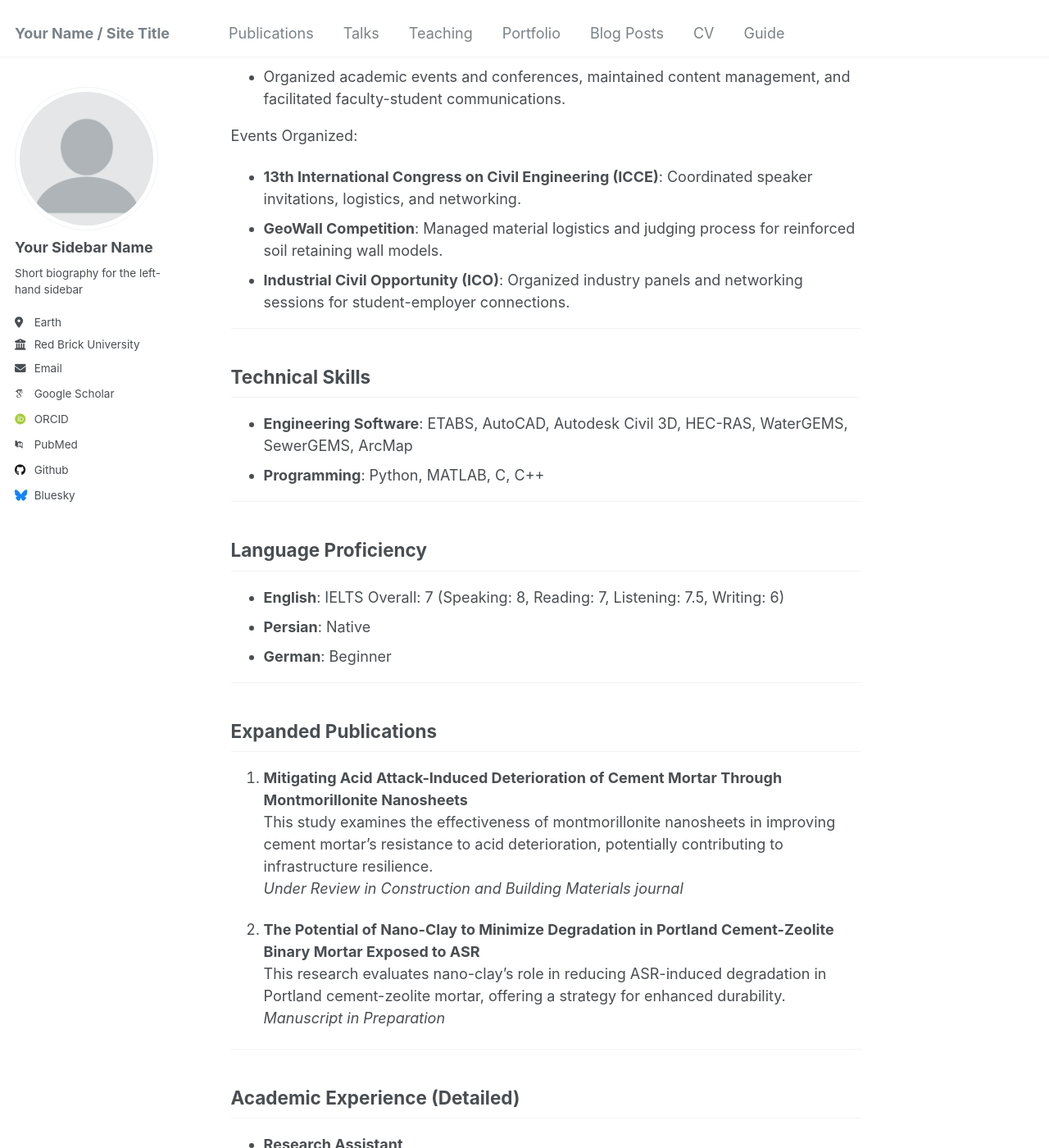
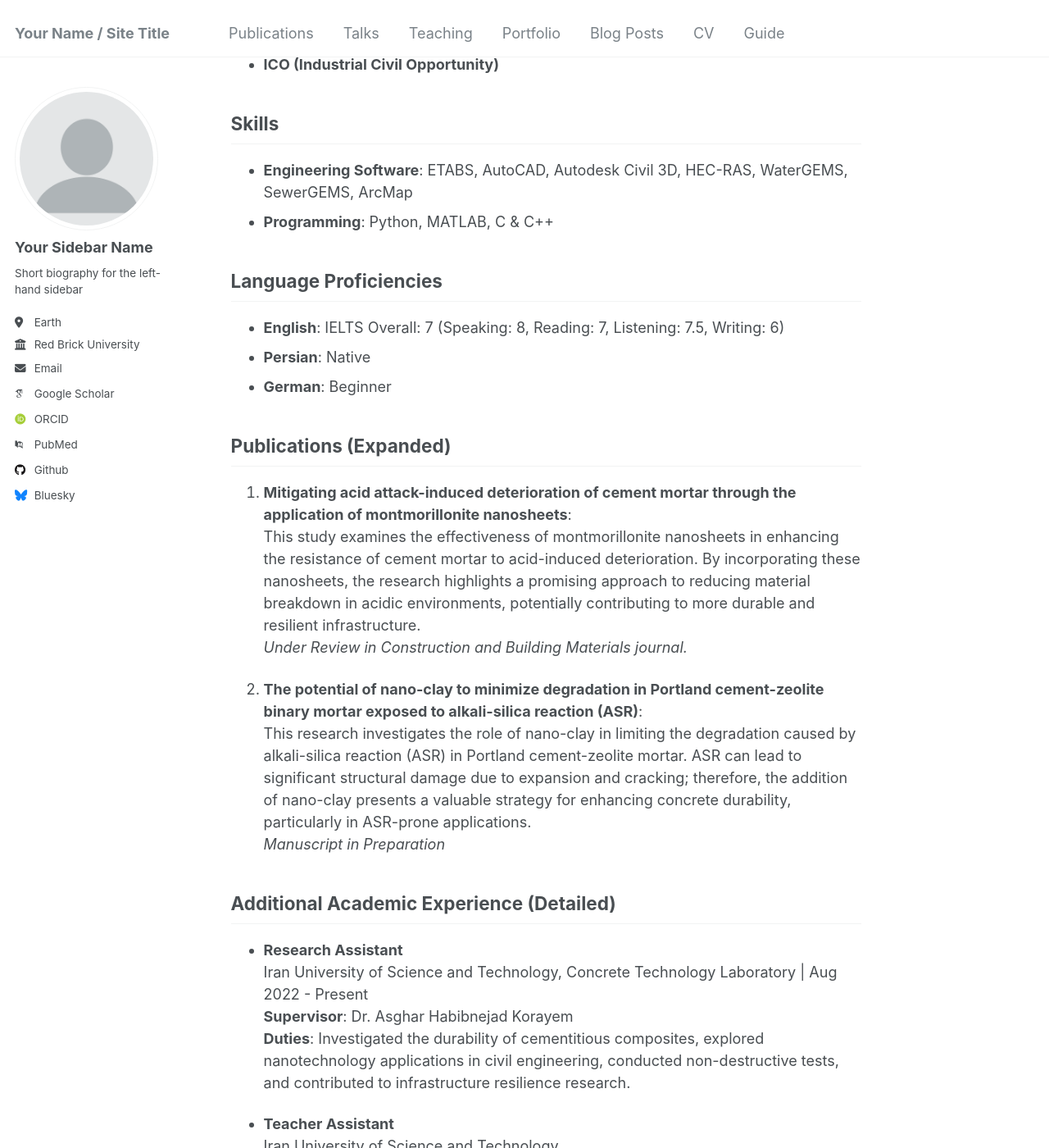
Before and after one commit to ParmidaMasoumi/ParmidaMasoumi.github.io, a Jekyll site: the page built from _pages/about.md, in a window 1280 px wide and 1400 px high, scrolled down 2736 px. Shown: the whole window at 82% size. Built offline with Jekyll 4.4.1, drawn with Linux system fonts in a browser that asks for light colours; some web fonts are replaced; some of the changed text lies outside the part shown.

Commit message:
Update about.md

```diff
--- a/_pages/about.md
+++ b/_pages/about.md
@@ -7,150 +7,127 @@ redirect_from:
   - /about.html
 ---
 
+# Home
 
 Hello, I hold a **Bachelor of Science in Civil Engineering** from **Iran University of Science and Technology**. My focus has been on **advanced construction materials**, particularly in **improving concrete durability with nano-materials**. I engaged in **extensive research** within the **concrete technology lab**, working on projects related to **chloride transport**, **alkali-silica reaction**, and **acid resistance in cement mortar**.
-
-
----
-
-## Research Focus
-
-With a focus on advanced construction materials, I specialize in enhancing concrete durability through nano-materials. My research experience in the Concrete Technology Laboratory includes studies on chloride transport, alkali-silica reaction, and acid resistance in cement mortar.
-
----
 
 ## Education
 
 - **B.Sc. in Civil Engineering**
-  _Iran University of Science and Technology (IUST), Tehran, Iran_
-  **2020 – 2024**
+  Iran University of Science and Technology (IUST), Tehran, Iran
+  2020 – 2024
 
 - **High School Diploma in Mathematics & Physics**
-  _Farzanegan7: Sampad (National Organization for Development of Exceptional Talents), Tehran, Iran_
-  **2017 – 2020**
-
----
+  Farzanegan7: Sampad (National Organization for Development of Exceptional Talents), Tehran, Iran
+  2017 – 2020
 
 ## Academic Experience
 
 - **Research Assistant**
-  _Concrete Technology Laboratory, Iran University of Science and Technology_
-  **Aug 2022 – Present**
+  Iran University of Science and Technology, Concrete Technology Laboratory | Aug 2022 - Present
   **Supervisor**: Dr. Asghar Habibnejad Korayem
 
-- **Teaching Assistant**
-  _Iran University of Science and Technology_
-
-  - **Concrete Technology**
-    **Sep 2023 – Jan 2024**
-
-  - **Energy and Sustainable Development**
-    **Jan 2024 – July 2024**
-
-  - **Concrete Technology Laboratory**
-    **Jan 2023 – July 2023**
-
-  - **Fluid Mechanics**
-    **Jan 2023 – July 2023**
-
-  - **Civil Engineering Hydraulics**
-    **Sep 2023 – Jan 2024**
-
-
----
+- **Teacher Assistant**
+  Iran University of Science and Technology
+  - Concrete Technology | Sep 2023 - Jan 2024
+  - Energy and Sustainable Development | Jan 2024 - July 2024
+  - Concrete Technology Laboratory | Jan 2023 - July 2023
+  - Fluid Mechanics | Jan 2023 - July 2023
+  - Civil Engineering Hydraulics | Sep 2023 - Jan 2024
 
 ## Publications
 
-1. **Mitigating Acid Attack-Induced Deterioration of Cement Mortar Through Montmorillonite Nanosheets**
-   _Under Review in Construction and Building Materials journal_
+- **Mitigating acid attack-induced deterioration of cement mortar through the application of montmorillonite nanosheets**
+  _Under Review in Construction and Building Materials journal._
 
-2. **The Potential of Nano-Clay to Minimize Degradation in Portland Cement-Zeolite Binary Mortar Exposed to Alkali-Silica Reaction (ASR)**
-   _Manuscript in Preparation_
-
----
+- **The potential of nano-clay to minimize degradation in Portland cement-zeolite binary mortar exposed to alkali-silica reaction (ASR)**
+  _Manuscript in Preparation_
 
 ## Work Experience
 
-- **Ariantiss Co.**
-  _Building Retrofit Design and Implementation_
-  Conducted site assessments, supported civil engineering project execution, utilized AutoCAD for design, and contributed to project proposals and presentations.
+- **Ariantiss Co. | Building Retrofit Design and Implementation**
+  - Conducted thorough assessments of existing buildings for structural integrity and retrofitting potential.
+  - Supported senior engineers in project planning and execution.
+  - Utilized AutoCAD for design precision.
+  - Contributed to project proposals and presentations.
 
-- **Mahab Ghodss Consulting Engineering Co.**
-  _Water Resources Studies, Dam & Hydropower_
-  Designed sewer networks, simulated water resources systems, optimized integrated water resources, and analyzed reservoir impact on water regulation.
+- **Mahab Ghodss Consulting Engineering Co. | Water Resources Studies, Dam & Hydropower**
+  - Design of Sewer Networks
+  - Simulation of Water Resources Systems
+  - Optimization of Integrated Water Resources Systems
+  - Analyzed reservoir impacts on water regulation capabilities.
 
----
+## Honors
 
-## Honors and Awards
-
-- **Direct Admission** to master’s degree programs at top-ranking Iranian universities
-- **Top 20%** among Civil Engineering graduating class, IUST, 2024
-- **Top 2%** in the Konkour Exam, 2020
-- **Student of the Year** at IUST, 2023
-- **Top Internship Course Poster and Video** at IUST, 2023
-- Admitted to the **National Organization for Development of Exceptional Talents (Farzanegan)**
-- **2nd Place** in PYPT (Persian Young Physicists’ Tournament), 2018
-
----
+- **Direct admission** to master’s degree programs at top-ranking universities in Iran.
+- Ranked **Top 20%** among Civil Engineering graduating class | Year 2024
+- Ranked **Top 2%** in Konkour Exam | Year 2020
+- Awarded **Student of the Year** | Iran University of Science and Technology, Year 2023
+- **Top Internship Course Poster and Video** | Iran University of Science and Technology, Year 2023
+- Admitted to the **National Organization for the Development of Exceptional Talents (Farzanegan)** | Year 2014-2020
+- Ranked **2nd in PYPT (Persian Young Physicists’ Tournament)** | Year 2018
 
 ## Volunteer Experience
 
-**Deputy Secretary, Scientific Society of Civil Engineering**
+**Deputy Secretary of the Scientific Society of Civil Engineering**
 Responsibilities:
-- Organized academic events and conferences, maintained content management, and facilitated faculty-student communications.
+- Worked with team members to plan events and conferences.
+- Managed content and communications between faculty and undergraduates.
 
-Events Organized:
-- **13th International Congress on Civil Engineering (ICCE)**: Coordinated speaker invitations, logistics, and networking.
-- **GeoWall Competition**: Managed material logistics and judging process for reinforced soil retaining wall models.
-- **Industrial Civil Opportunity (ICO)**: Organized industry panels and networking sessions for student-employer connections.
+Organized Events:
+- **13th ICCE (International Congress on Civil Engineering)**
+- **GeoWall (National Competition of Reinforced Soil Retaining Wall)**
+- **ICO (Industrial Civil Opportunity)**
 
----
-
-## Technical Skills
+## Skills
 
 - **Engineering Software**: ETABS, AutoCAD, Autodesk Civil 3D, HEC-RAS, WaterGEMS, SewerGEMS, ArcMap
-- **Programming**: Python, MATLAB, C, C++
+- **Programming**: Python, MATLAB, C & C++
 
----
-
-## Language Proficiency
+## Language Proficiencies
 
 - **English**: IELTS Overall: 7 (Speaking: 8, Reading: 7, Listening: 7.5, Writing: 6)
 - **Persian**: Native
 - **German**: Beginner
 
----
+## Publications (Expanded)
 
-## Expanded Publications
+1. **Mitigating acid attack-induced deterioration of cement mortar through the application of montmorillonite nanosheets**:
+   This study examines the effectiveness of montmorillonite nanosheets in enhancing the resistance of cement mortar to acid-induced deterioration. By incorporating these nanosheets, the research highlights a promising approach to reducing material breakdown in acidic environments, potentially contributing to more durable and resilient infrastructure.
+   _Under Review in Construction and Building Materials journal._
 
-1. **Mitigating Acid Attack-Induced Deterioration of Cement Mortar Through Montmorillonite Nanosheets**
-   This study examines the effectiveness of montmorillonite nanosheets in improving cement mortar's resistance to acid deterioration, potentially contributing to infrastructure resilience.
-   _Under Review in Construction and Building Materials journal_
-
-2. **The Potential of Nano-Clay to Minimize Degradation in Portland Cement-Zeolite Binary Mortar Exposed to ASR**
-   This research evaluates nano-clay's role in reducing ASR-induced degradation in Portland cement-zeolite mortar, offering a strategy for enhanced durability.
+2. **The potential of nano-clay to minimize degradation in Portland cement-zeolite binary mortar exposed to alkali-silica reaction (ASR)**:
+   This research investigates the role of nano-clay in limiting the degradation caused by alkali-silica reaction (ASR) in Portland cement-zeolite mortar. ASR can lead to significant structural damage due to expansion and cracking; therefore, the addition of nano-clay presents a valuable strategy for enhancing concrete durability, particularly in ASR-prone applications.
    _Manuscript in Preparation_
 
----
-
-## Academic Experience (Detailed)
+## Additional Academic Experience (Detailed)
 
 - **Research Assistant**
-  _Concrete Technology Laboratory, IUST_
+  Iran University of Science and Technology, Concrete Technology Laboratory | Aug 2022 - Present
   **Supervisor**: Dr. Asghar Habibnejad Korayem
-  **Duties**: Research on cementitious composite durability, nanotechnology applications, non-destructive testing, and infrastructure resilience.
+  **Duties**: Investigated the durability of cementitious composites, explored nanotechnology applications in civil engineering, conducted non-destructive tests, and contributed to infrastructure resilience research.
 
-- **Teaching Assistant**
-  _Iran University of Science and Technology_
-  - **Concrete Technology** | Supervisor: Dr. Sajjad Mirvalad | **Sep 2023 - Jan 2024**
-  - **Energy and Sustainable Development** | Supervisor: Dr. Pooyan Ayar | **Jan 2024 - Jul 2024**
-  - **Concrete Technology Laboratory** | Supervisor: Dr. Hassan Malekitabar | **Jan 2023 - Jul 2023**
-  - **Fluid Mechanics** | Supervisor: Dr. Naser Shabakhty | **Jan 2023 - Jul 2023**
-  - **Civil Engineering Hydraulics** | Supervisor: Dr. Motahareh Saadatpour | **Sep 2023 - Jan 2024**
+- **Teacher Assistant**
+  Iran University of Science and Technology
+  - **Concrete Technology** | Supervisor: Dr. Sajjad Mirvalad | Sep 2023 - Jan 2024
+  - **Energy and Sustainable Development** | Supervisor: Dr. Pooyan Ayar | Jan 2024 - Jul 2024
+  - **Concrete Technology Laboratory** | Supervisor: Dr. Hassan Malekitabar | Jan 2023 - Jul 2023
+  - **Fluid Mechanics** | Supervisor: Dr. Naser Shabakhty | Jan 2023 - Jul 2023
+  - **Civil Engineering Hydraulics** | Supervisor: Dr. Motahareh Saadatpour | Sep 2023 - Jan 2024
 
----
+## Volunteer Experience (Expanded)
+
+**Deputy Secretary of the Scientific Society of Civil Engineering**
+Responsibilities:
+- Planned events and scientific conferences, managed content, and facilitated communication between faculty and undergraduates.
+
+Organized Events:
+- **13th International Congress on Civil Engineering (ICCE)**: Coordinated logistics, invited speakers, and facilitated networking opportunities.
+- **GeoWall Competition**: Developed competition guidelines, managed materials, and supervised the judging process.
+- **Industrial Civil Opportunity (ICO)**: Organized sessions connecting students with industry leaders.
 
 ## Hobbies
 
-**Music**
-Piano Player, Self-Taught with 10 years of experience
+- **Music Experience**
+  Piano Player
+  Self-Taught / 10 years of experience
```
